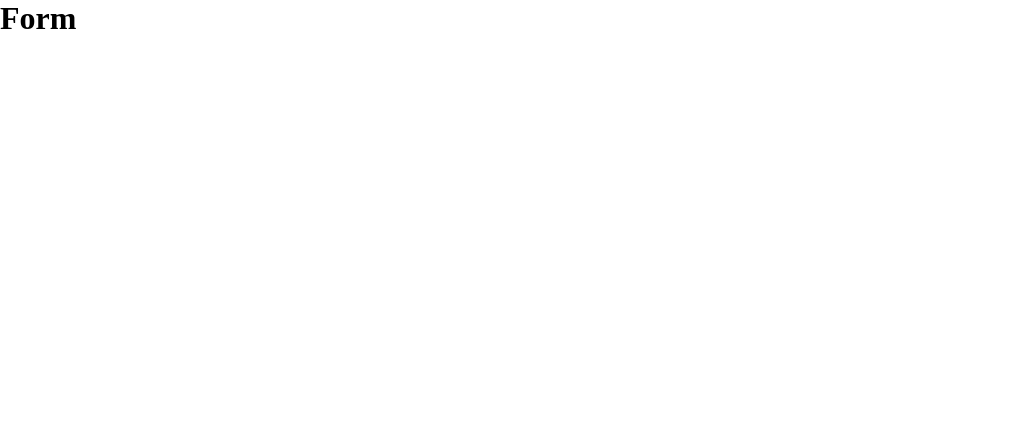
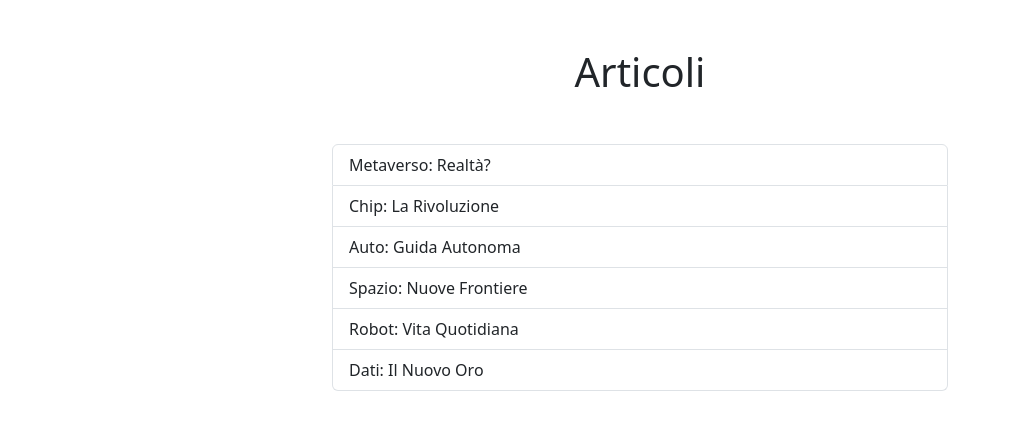
Before and after one commit to carlomagno-ale/react-form, a React (Vite) app: page / in a window 1280 px wide. Shown: the top 430 px of the page, without its empty margins (0-1011 px from the left). Built offline with nearby package versions, Linux system fonts and the light colour scheme.

Commit message:
add Bootstrap for styling and implement article list in App component

```diff
--- a/package.json
+++ b/package.json
@@ -10,6 +10,7 @@
     "preview": "vite preview"
   },
   "dependencies": {
+    "bootstrap": "^5.3.3",
     "react": "^19.0.0",
     "react-dom": "^19.0.0"
   },
--- a/src/App.jsx
+++ b/src/App.jsx
@@ -1,14 +1,26 @@
 import { useState } from 'react'
 
+const articlesList = ['Metaverso: Realtà?', 'Chip: La Rivoluzione', 'Auto: Guida Autonoma', 'Spazio: Nuove Frontiere', 'Robot: Vita Quotidiana', 'Dati: Il Nuovo Oro']
 
-function App() {
+export default function App() {
+
+
+  const [article, setArticles] = useState(articlesList)
 
   return (
     <>
+      <div className="container">
 
-      <h1>Form</h1>
+        <h1 className='text-center my-5'>Articoli</h1>
+
+        <ul className="list-group">
+          {article.map((title, index) => (
+            <li key={index} className="list-group-item d-flex justify-content-between align-items-center">
+              {title}
+            </li>
+          ))}
+        </ul>
+      </div>
     </>
   )
 }
-
-export default App
--- a/src/index.css
+++ b/src/index.css
@@ -1,5 +1,12 @@
+@import 'bootstrap';
+
 * {
   margin: 0;
   padding: 0;
   box-sizing: border-box;
 }
+
+.container {
+
+  width: 50%;
+}
```
Also changed, not shown: 1 other file (tests, documents, lock files or other folders).
